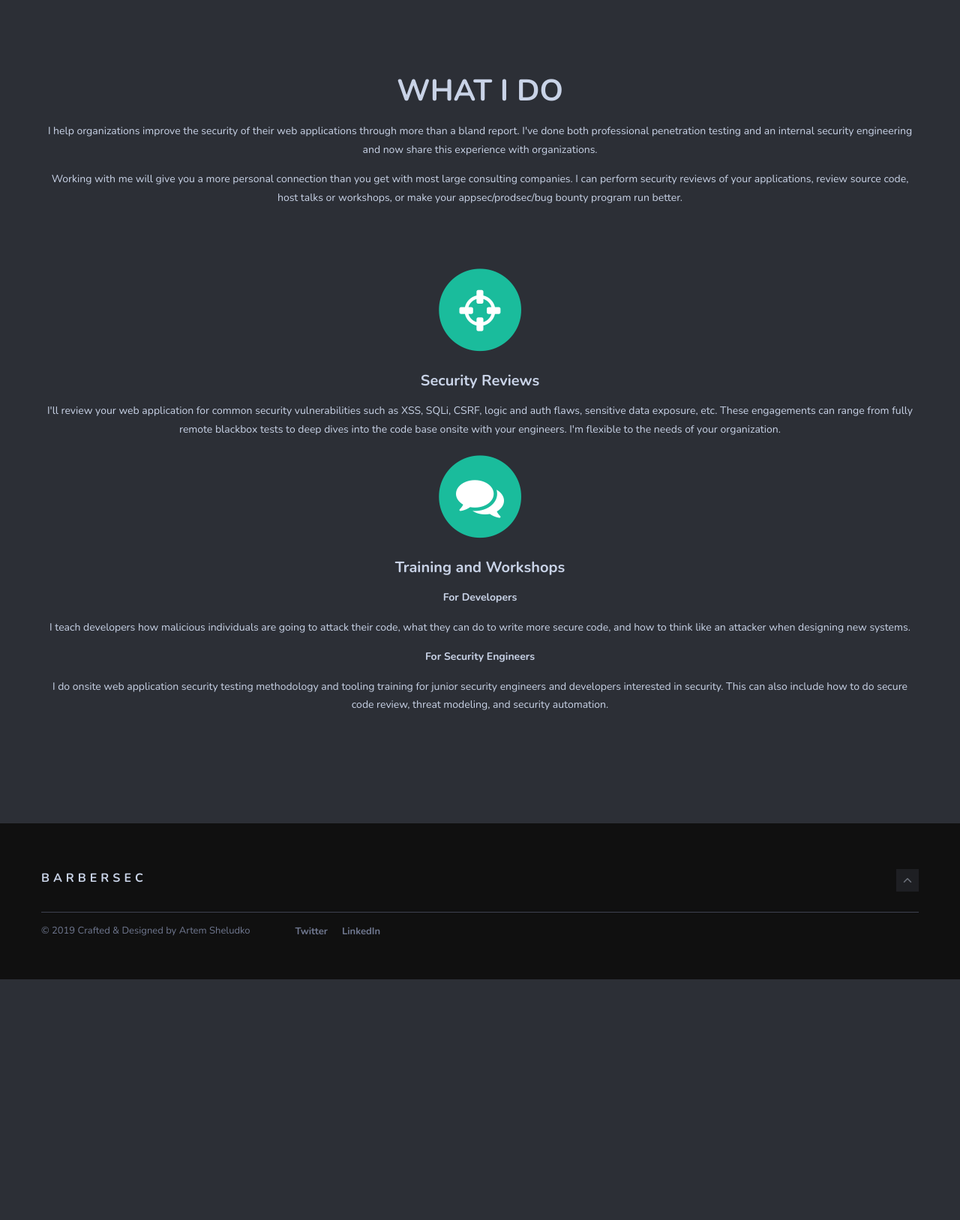
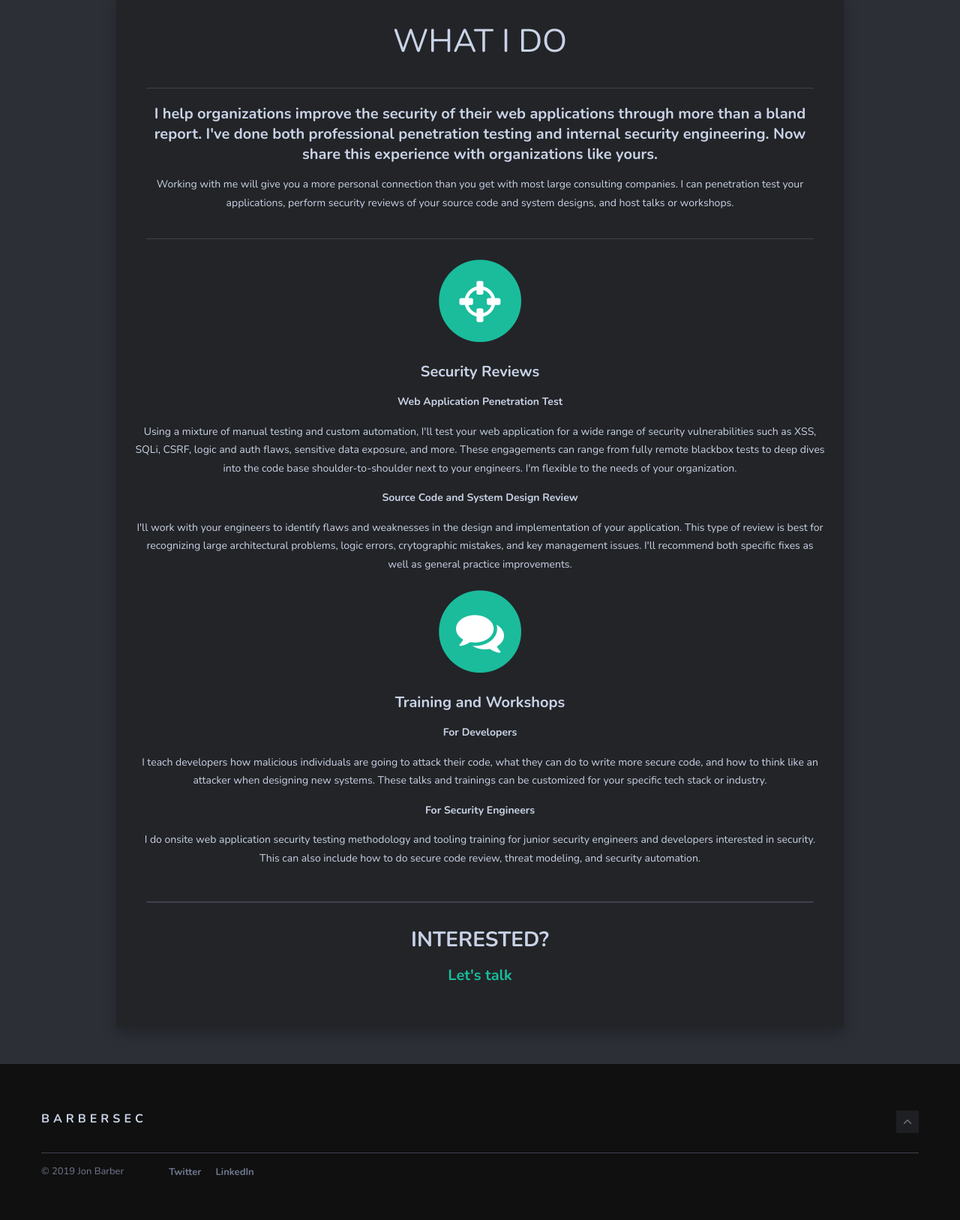
Before and after one commit to BonJarber/bonjarber.github.io, a Jekyll site: the page built from index.html, in a window 1280 px wide. Shown: the part 785-2412 px from the top of the page at 75% size. Built offline with Jekyll 4.4.1, drawn with Linux system fonts in a browser that asks for light colours; nearby versions of some CDN libraries; some web fonts are replaced; the list of posts is cut into pages by our own code; before the commit the page ends 2091 px from its top, so only the background shows below that.

Commit message:
Fixed up some design, added GA ID, and made some additional copy edits

```diff
--- a/_config.yml
+++ b/_config.yml
@@ -29,7 +29,7 @@ instafeed: false #
 
 #-------------------------------
 # Google Analytics
-google-analytics: # Add your identifier. For example UA-99631805-1.
+google-analytics: UA-93762067-2 # Add your identifier. For example UA-99631805-1.
 
 
 #-------------------------------
--- a/_includes/footer.html
+++ b/_includes/footer.html
@@ -10,7 +10,7 @@
         </div>
         <div class="footer-bottom">
           <div class="copyright">
-            <p>&copy; {{site.time | date: '%Y'}} Crafted & Designed by <a href="https://github.com/artemsheludko">Artem Sheludko</a></p>
+            <p>&copy; {{site.time | date: '%Y'}} Jon Barber</p>
           </div>
           <div class="footer-social">
             <ul class="list-reset">
--- a/css/agency.css
+++ b/css/agency.css
@@ -43,7 +43,6 @@ h1,
 h2,
 h3,
 h4,
-h5,
 h6 {
     text-transform: uppercase;
     font-family: 'Nunito', -apple-system, BlinkMacSystemFont, Helvetica Neue, Helvetica, Arial, sans-serif;
--- a/index.html
+++ b/index.html
@@ -10,30 +10,29 @@ layout: default
 	 </div>
  </div>
 </header>
-
-<div class="container">
-	<section id="services">
 <div class="container">
 	<div class="row">
-              <div class="col-lg-12 text-center">
-                  <h2 class="section-heading">What I do</h2>
-                  <h3 class="section-subheading">
+		<article class="col col-12 col-t-10 push-t-1 page">
+			<div class="page-content">
+				<div class="page-head">
+					<h1 class="page-title">What I do</h1>
+				</div>
+				<div class="page-body text-center">
 					<p>
+						<h4 class="service-heading">
 						I help organizations improve the security of their web
 						applications through more than a bland report. I've done
-											both professional penetration testing and an internal
-											security engineering and now share this experience with
-											organizations.
+						both professional penetration testing and internal security
+						engineering. Now share this experience with organizations like
+						yours.
+						</h4>
 					</p>
 					<p>
-											Working with me will give you a more personal connection
-											than you get with most large consulting companies.	I can
-											perform security reviews of your applications, review source
-											code, host talks or workshops, or make your
-											appsec/prodsec/bug bounty program run better.
+						Working with me will give you a more personal connection than you
+						get with most large consulting companies.	I can	penetration test
+						your applications, perform security reviews of your source code and
+						system designs, and host talks or workshops.
 					</p>
-									</h3>
-              </div>
       </div>
 	  	<div class="row text-center">
 	      <div class="col-md-4">
@@ -42,13 +41,28 @@ layout: default
 	              <i class="fa fa-crosshairs fa-stack-1x fa-inverse"></i>
 	          </span>
 	          <h4 class="service-heading">Security Reviews</h4>
-                  <p class="text-muted">
-										I'll review your web application for common security
-										vulnerabilities such as XSS, SQLi, CSRF, logic and auth
-										flaws, sensitive data exposure, etc. These engagements can
-										range from fully remote blackbox tests to deep dives into the code base
-										 onsite with your engineers. I'm flexible to the needs of your
-										 organization.
+						<p>
+							<b>Web Application Penetration Test</b>
+						</p>
+	          <p>
+							Using a mixture of manual testing and custom automation, I'll test
+							 your web application for a wide range of security vulnerabilities
+							such as XSS, SQLi, CSRF, logic and auth flaws, sensitive data
+							exposure, and more. These engagements can range from fully remote
+							blackbox tests to deep dives into the code base
+							shoulder-to-shoulder next to your engineers. I'm flexible to the
+							needs of your organization.
+						</p>
+						<p>
+							<b>Source Code and System Design Review</b>
+						</p>
+	          <p>
+							I'll work with your engineers to identify flaws and weaknesses in
+							the design and implementation of your application. This type of
+							review is best for recognizing large architectural problems,
+							logic errors, crytographic mistakes, and key management issues.
+							I'll recommend both specific fixes as well as general practice
+							improvements.
 						</p>
 	      </div>
 	      <div class="col-md-4">
@@ -64,7 +78,8 @@ layout: default
 							I teach developers how malicious individuals are going to
 							attack their code, what they can do to write more secure
 							code, and how to think like an attacker when designing new
-										systems.
+							systems. These talks and trainings can be customized for your
+							specific tech stack or industry.
 						</p>
 						<p>
 							<b>For Security Engineers</b>
@@ -78,17 +93,17 @@ layout: default
 						</p>
 
 	      </div>
-              <!-- <div class="col-md-4">
-                  <span class="fa-stack fa-4x">
-                      <i class="fa fa-circle fa-stack-2x text-primary"></i>
-                      <i class="fa fa-search fa-stack-1x fa-inverse"></i>
-                  </span>
-                  <h4 class="service-heading">Program Review</h4>
+			</div>
+			<hr>
+			<div class="row text-center">
+			 <div class="col-md-4">
+					<h2>Interested?</h2>
 					<p>
-										I analyze and review the structure of
+						<h4 class="service-heading"><a href="/contact/">Let's talk</a></h4>
 					</p>
-              </div> -->
 				</div>
 			</div>
-  </section>
 		</div>
+	</article>
+	</div>
+</div>
```
Also changed, not shown: _pages/contact.md (+7 -9 lines). Lines whose indentation alone changed are shown as unchanged.
